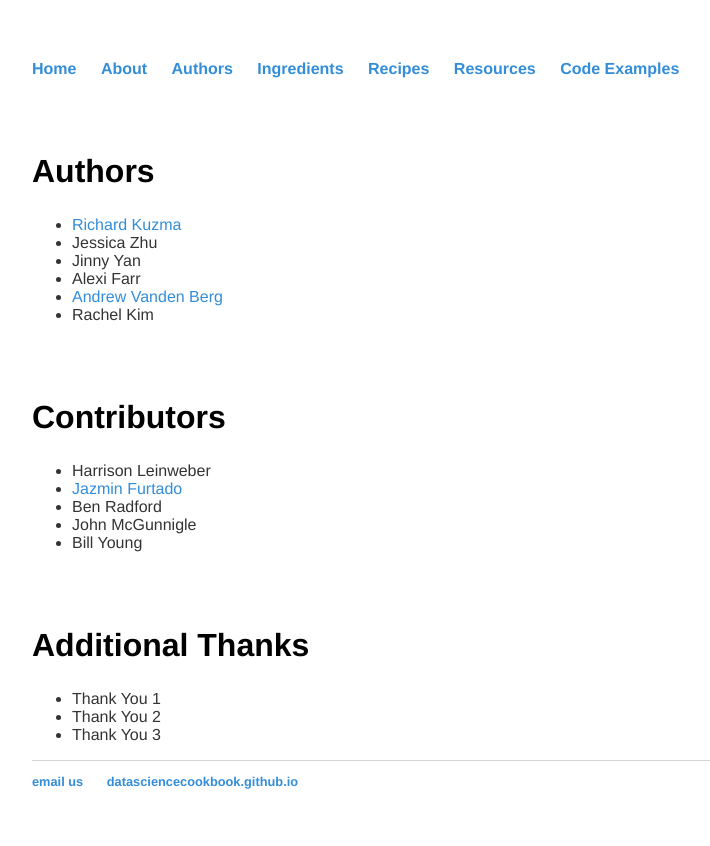
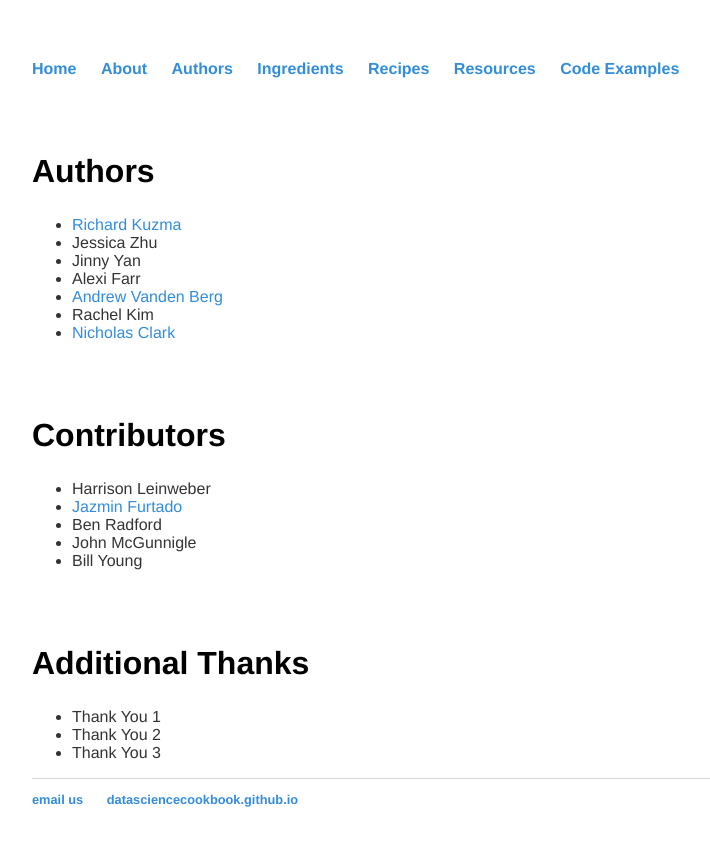
Before and after one commit to datasciencecookbook/datasciencecookbook.github.io, a Jekyll site: the page built from authors/index.md, in a window 1280 px wide. Shown: the top 846 px of the page, without its empty margins (160-870 px from the left). Built offline with Jekyll 4.4.1, drawn with Linux system fonts in a browser that asks for light colours.

Commit message:
Update authors with Nicholas Clark

```diff
--- a/authors/index.md
+++ b/authors/index.md
@@ -12,6 +12,7 @@ permalink: /authors/
 - Alexi Farr
 - [Andrew Vanden Berg](https://www.linkedin.com/in/andrew-vanden-berg-15294ba1/)
 - Rachel Kim
+- [Nicholas Clark](https://www.linkedin.com/in/nicholas-clark-4a822513a/)
 
 
 <br><br>
```
